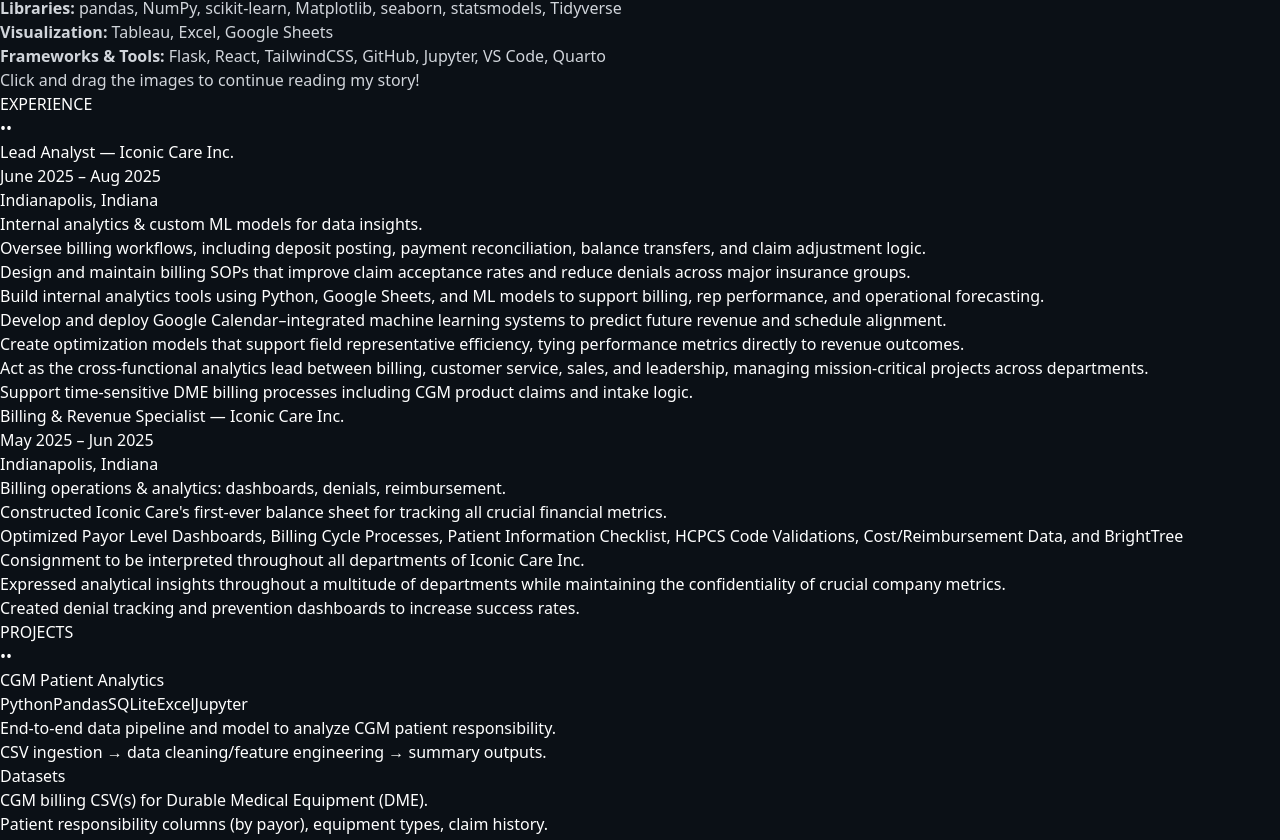
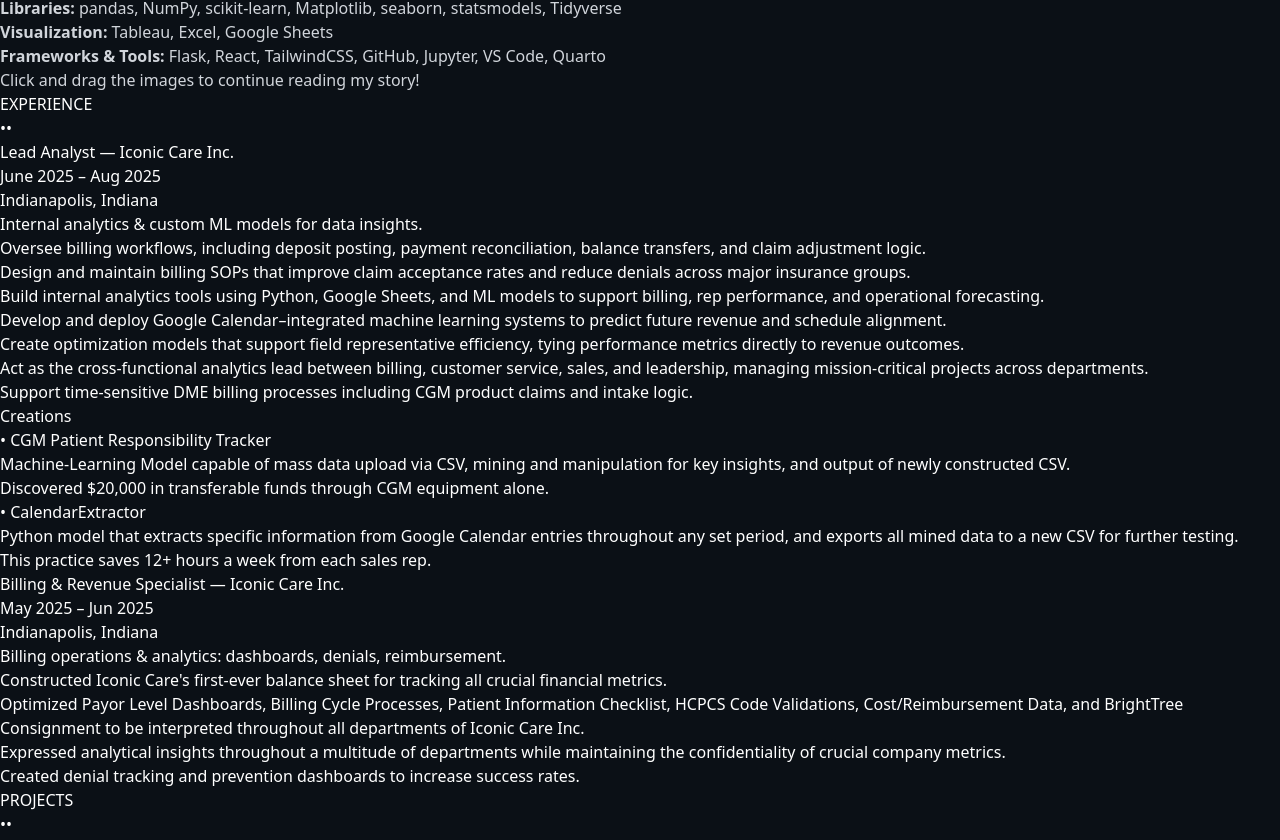
Before and after one commit to CanyenPalmer/PortfolioBasics, a Next.js app: page / in a window 1280 px wide. Shown: the part 1496-2336 px from the top of the page. Built offline with nearby package versions, Linux system fonts and the light colour scheme.

Commit message:
Update Experience.tsx

```diff
--- a/src/components/Experience.tsx
+++ b/src/components/Experience.tsx
@@ -1,3 +1,4 @@
+// src/components/Experience.tsx
 "use client";
 
 import * as React from "react";
@@ -7,6 +8,8 @@ import { profile } from "@/content/profile";
 
 export default function Experience() {
   const items = ((profile as any)?.experience ?? []) as ReadonlyArray<any>;
+
+  if (!items || items.length === 0) return null;
 
   return (
     <section
@@ -25,22 +28,64 @@ export default function Experience() {
               transition={{ duration: 0.45, delay: i * 0.03 }}
               className="rounded-lg border border-cyan-400/10 bg-black/20 p-5"
             >
+              {/* Header */}
               <header className="mb-3 flex flex-wrap items-baseline justify-between gap-2">
                 <h3 className="text-lg font-semibold text-white/90">
-                  {role.title} <span className="text-white/60">— {role.company}</span>
+                  {role.title}{" "}
+                  <span className="text-white/60">— {role.company}</span>
                 </h3>
-                <span className="font-mono text-xs text-cyan-300/80">{role.dates}</span>
+                <span className="font-mono text-xs text-cyan-300/80">
+                  {role.dates}
+                </span>
               </header>
 
-              {role.location && <p className="text-sm text-white/60">{role.location}</p>}
-              {role.context && <p className="mt-2 text-sm text-white/75">{role.context}</p>}
+              {/* Location + context */}
+              {role.location && (
+                <p className="text-sm text-white/60">{role.location}</p>
+              )}
+              {role.context && (
+                <p className="mt-2 text-sm text-white/75">{role.context}</p>
+              )}
 
+              {/* Highlights */}
               {Array.isArray(role.highlights) && role.highlights.length > 0 && (
                 <ul className="mt-4 list-disc space-y-2 pl-6 text-sm text-white/85">
                   {role.highlights.map((h: string, idx: number) => (
                     <li key={idx} dangerouslySetInnerHTML={{ __html: h }} />
                   ))}
                 </ul>
+              )}
+
+              {/* Creations */}
+              {Array.isArray(role.creations) && role.creations.length > 0 && (
+                <div className="mt-6 space-y-4">
+                  <h4 className="text-sm font-semibold uppercase tracking-wider text-cyan-300/80">
+                    Creations
+                  </h4>
+                  {role.creations.map(
+                    (
+                      c: { name: string; details?: string[] },
+                      ci: number
+                    ) => (
+                      <div key={ci} className="ml-2">
+                        <p className="font-medium text-white/90">
+                          • {c.name}
+                        </p>
+                        {Array.isArray(c.details) &&
+                          c.details.length > 0 && (
+                            <ul className="mt-1 list-disc space-y-1.5 pl-6 text-sm text-white/80">
+                              {c.details.map((d, di) => (
+                                <li
+                                  key={di}
+                                  dangerouslySetInnerHTML={{ __html: d }}
+                                />
+                              ))}
+                            </ul>
+                          )}
+                      </div>
+                    )
+                  )}
+                </div>
               )}
             </motion.article>
           ))}
```
